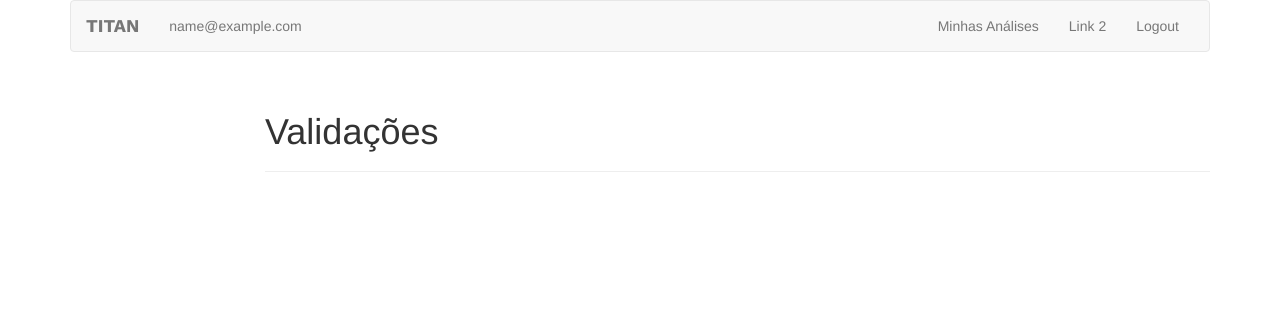
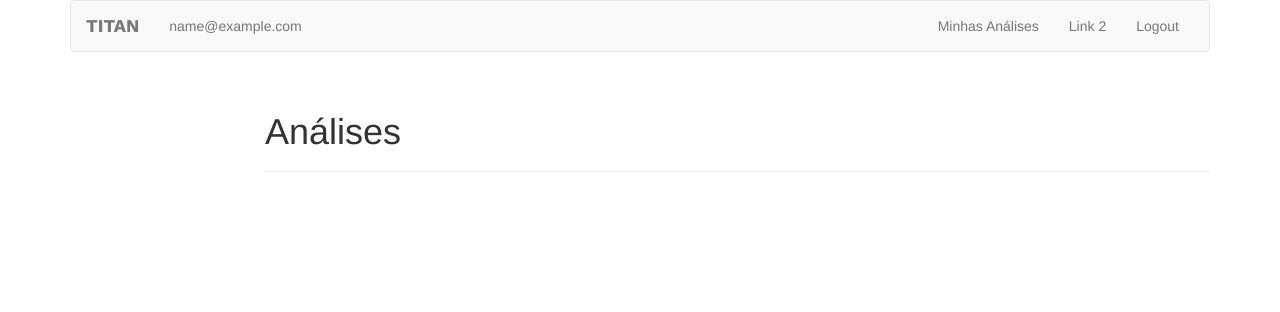
Before and after one commit to tilacog/paranoid, a Django app: page / in a window 1280 px wide. Shown: the top 312 px of the page. Run offline with Django 3.2, Linux system fonts and the light colour scheme; the visitor is signed in with stand-in values (Sample User, id 1); data that the repository does not hold is empty; parts of the project's set-up code (start-up, migrations or seed data) failed here and were passed over; some libraries are stand-ins or nearby versions.

Commit message:
Change words 'Validação' for 'Análise' in templates

```diff
--- a/audits/templates/home.html
+++ b/audits/templates/home.html
@@ -12,7 +12,7 @@
 <div class="row">
     <div class="col-md-2"></div>
     <div class="col-md-10">
-        <div class="page-header"><h1>Validações</h1></div>
+        <div class="page-header"><h1>Análises</h1></div>
         <ul>
             {% for audit in audits %}
             <li><a href="{% url 'audit_page' audit.pk %}">{{ audit.name }}</a></li>
--- a/jobs/templates/new_job.html
+++ b/jobs/templates/new_job.html
@@ -15,7 +15,7 @@
             <small>Os documentos listados abaixo foram recebidos e serão encaminhados para processamento.</small>
         </div>
         <dl>
-            <dt>Validação</dt>
+            <dt>Análise</dt>
             <dl id="id_audit_name">{{ job.audit.name }}</dl>
             <dt>Documentos</dt>
             {% for document in job.documents.all %}
```
